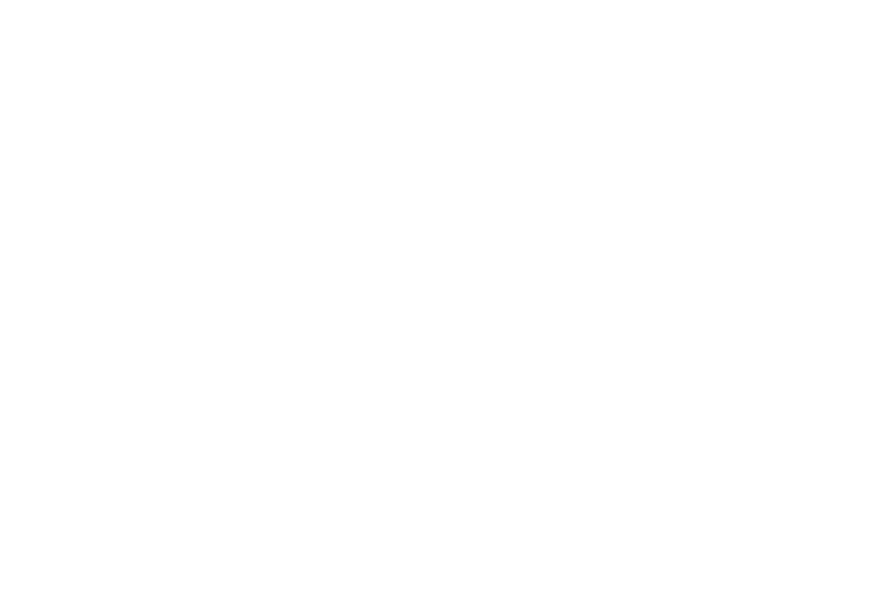
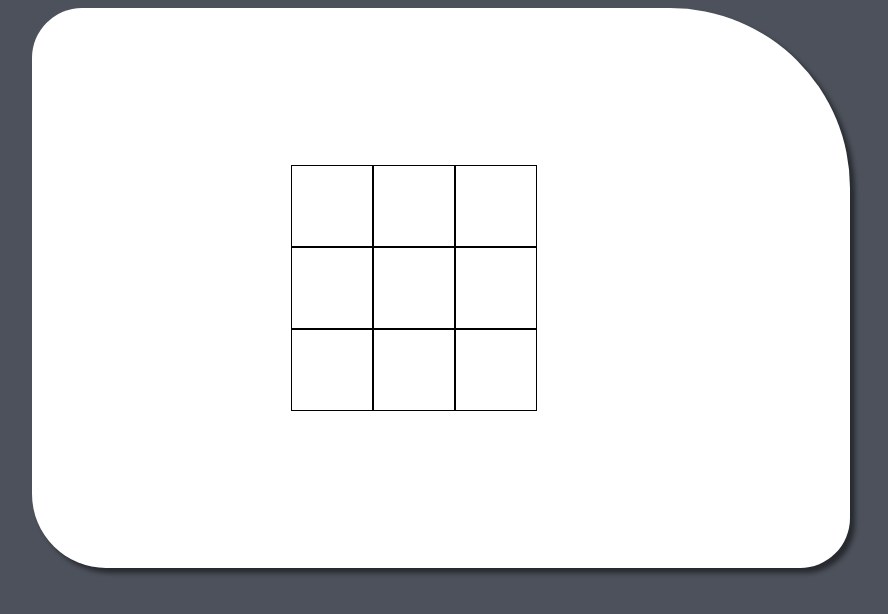
Before and after one commit to dilsoncampelo10/GameLand, a plain HTML site: page velha.html in a window 1280 px wide. Shown: the whole page, without its empty margins (199-1087 px from the left). Drawn offline with Linux system fonts and the light colour scheme.

Commit message:
iniciando jogo da velha

```diff
--- a/css/forca.css
+++ b/css/forca.css
@@ -50,3 +50,15 @@ input{
 .link_retorno a:hover{
     text-decoration: underline;
 }
+/*Jogo da velha*/
+#painel_da_velha{
+    display: flex;
+    flex-wrap: wrap;
+    width: 300px;
+}
+.velha{
+    width: 80px;
+    height: 80px;
+    border: 1px solid black;
+    cursor: pointer;
+}
--- a/velha.html
+++ b/velha.html
@@ -0,0 +1,19 @@
+<!DOCTYPE html>
+<html lang="pt-br">
+<head>
+    <meta charset="UTF-8">
+    <meta http-equiv="X-UA-Compatible" content="IE=edge">
+    <meta name="viewport" content="width=device-width, initial-scale=1.0">
+    <title>Jogo da velha</title>
+    <link rel="stylesheet" href="css/forca.css">
+</head>
+<body>
+    <section class="container">
+        <div id="painel_da_velha">
+            <div class="velha"></div> <div class="velha"></div> <div class="velha"></div>
+            <div class="velha"></div> <div class="velha"></div> <div class="velha"></div>
+            <div class="velha"></div> <div class="velha"></div> <div class="velha"></div>
+        </div>
+    </section>
+</body>
+</html>
```
Also changed, not shown: forca.html (+1 -1 lines).
